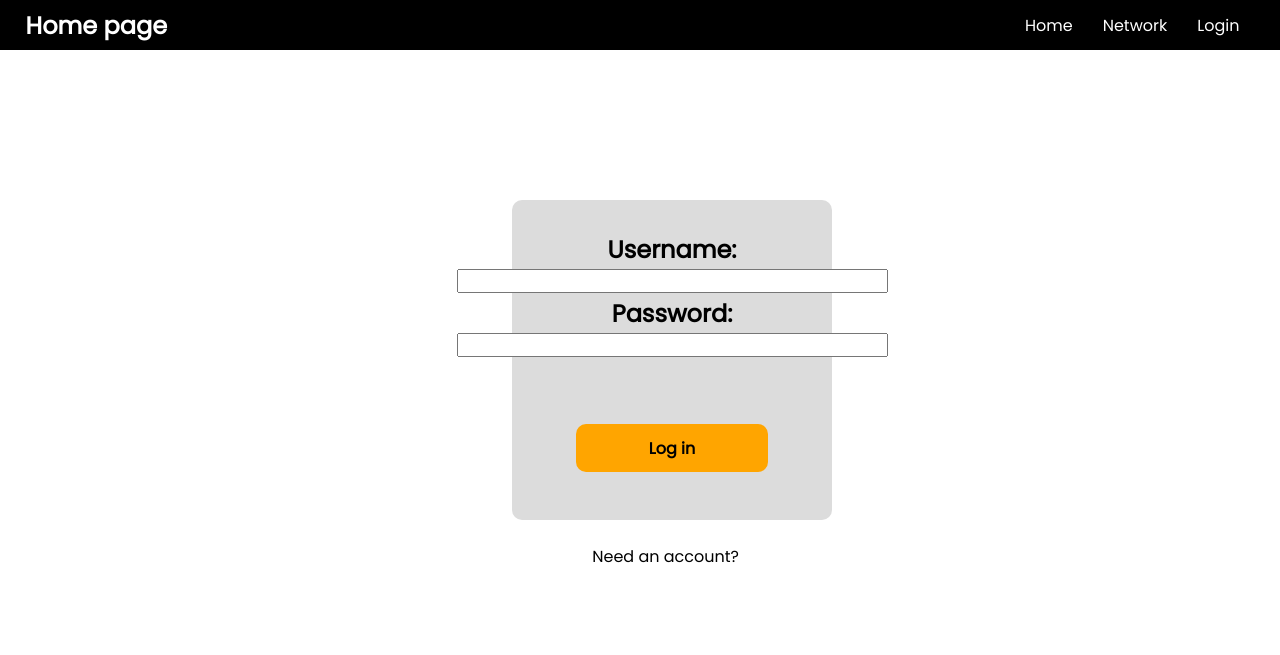
After one commit to tannytech/explore-hacks-2021, a Flask app: page /login in a window 1280 px wide. The commit adds this page. Shown: the top 655 px of the page. Run offline with Flask 2, Linux system fonts and the light colour scheme.

Commit message:
Home + Login pages setup

```diff
--- a/app.py
+++ b/app.py
@@ -1,11 +1,18 @@
-from flask import Flask, template_render
+from flask import Flask, render_template
 app = Flask(__name__)
 
 @app.route('/')
 @app.route('/home')
 def home():
-    return template_render('index.html')
+    return render_template('index.html')
+
+# @app.route('/network')
+# def login():
+#     return render_template('network.html')
+@app.route('/login')
+def login():
+    return render_template('login.html')
 
 
 if __name__ == '__main__':
-    app.run('FLASK_DEBUG=1')
+    app.run(debug=True)
--- /dev/null
+++ b/static/login.css
@@ -0,0 +1,69 @@
+* {
+    margin: 0;
+    padding: 0;
+    font-family: 'Poppins', sans-serif;
+}
+
+div.login-box{
+    background: gainsboro;
+    width: 25%;
+    position: absolute;
+    left: 40%;
+    top: 25%;
+    height: 40%;
+    border-radius: 10px;
+    display: flex;
+    flex-direction: column;
+    align-items: center;
+}
+
+.user-input.username{
+    text-align: center;
+    margin-top: 10%;
+    position: absolute;
+}
+
+.user-input.password{
+    text-align: center;
+    margin-top: 30%;
+    position: absolute;
+}
+
+.sign-in-confirm{
+    background: orange;
+    width: 60%;
+    position: absolute;
+    height: 15%;
+    border-radius: 10px;
+    display: flex;
+    align-items: center;
+    justify-content: center;
+    top: 70%;
+    cursor: pointer;
+    transition: 500ms;
+}
+
+.sign-in-confirm:hover{
+    background:rgb(255, 178, 44);
+}
+
+.no-acc{
+    width: 80%;
+    position: absolute;
+    left: 12%;
+    top: 57%;
+    height: 25%;
+    display: flex;
+    align-items: center;
+    justify-content: center;
+}
+div.no-acc a{
+    display: flex;
+    margin: 15px;
+    transition: 500ms;
+}
+
+div.no-acc a:hover{
+    color: rgb(255, 200, 97);
+
+}
--- /dev/null
+++ b/static/styles.css
@@ -0,0 +1,128 @@
+* {
+    margin: 0;
+    padding: 0;
+    font-family: 'Poppins', sans-serif;
+}
+
+nav{
+    color: white;
+    width: 100%;
+    background: rgb(0, 0, 0);
+    display: flex;
+    align-items: center;
+    position: fixed;
+    height: 50px;
+    z-index: 999;
+    top: 0;
+}
+
+nav h1{
+    margin-left: 2%;
+}
+
+nav ul{
+    position: absolute;
+    display: flex;
+    right: 0;
+    margin-right: 2%;
+}
+
+nav li{
+    list-style: none;
+}
+nav li a{
+    display: flex;
+    margin: 15px;
+    text-decoration: none;
+    color: white;
+    transition: 500ms;
+}
+
+nav li a:hover{
+    color: rgb(255, 166, 0);
+    cursor: pointer;
+}
+
+.intro-box{
+    background: rgb(230, 230, 230);
+    position: absolute;
+    height: 80vh;
+    width: 100%;
+}
+
+
+.btn-sections{
+    position:relative;
+    top: 80vh;
+    margin-top: 25px;
+    width: 100%;
+    height: 0%;
+    display: flex;
+    justify-content: space-evenly;
+}
+
+.home-section{
+    background: rgb(240, 240, 240);
+    width: 30%;
+    height: 50vh;
+    text-align: center;
+    color:rgb(92, 92, 92);
+    display: flex;
+    flex-direction: column;
+    align-items: center;
+    box-shadow: -10px 10px 15px rgba(0,0,0,0.2);
+    margin-top: 25px;
+    border-radius: 5px;
+}
+.home-section h2{
+    margin-top: 15px;
+}
+
+.home-section p {
+    margin-top: 15px;
+    margin-left: 55px;
+    margin-right: 55px;
+}
+
+.btn-link{
+    display: flex;
+    justify-content: center;
+    align-items: center;
+    position: relative;
+    margin-top: 40px;
+    border-radius: 10px;
+    width: 30%;
+    height: 10%;
+    margin-bottom: 25px;
+    cursor: pointer;
+    transition: 500ms;
+    border: gray 2px solid;
+}
+
+.btn-link p{
+    margin: 0;
+}
+
+.btn-link.start{
+    background:rgb(255, 189, 68);
+}
+.btn-link.friends{
+    background:rgb(151, 205, 255);
+}
+
+.btn-link.start:hover{
+    background:rgb(255, 206, 116);
+}
+
+.btn-link.friends:hover{
+    background:rgb(193, 225, 255);
+}
+
+footer{
+    background: rgb(77, 77, 77);
+    position: relative;
+    top: 100vh;
+    width: 100%;
+    height: 400px;
+    color: white;
+}
--- /dev/null
+++ b/templates/login.html
@@ -0,0 +1,41 @@
+<!DOCTYPE html>
+<html lang="en">
+<head>
+    <meta charset="UTF-8">
+    <meta http-equiv="X-UA-Compatible" content="IE=edge">
+    <meta name="viewport" content="width=device-width, initial-scale=1.0">
+    <link rel="stylesheet" type='text/css' href="{{ url_for('static', filename='styles.css') }}">
+    <link rel="stylesheet" type='text/css' href="{{ url_for('static', filename='login.css') }}">
+    <link href="https://fonts.googleapis.com/css2?family=Poppins&display=swap" rel="stylesheet">
+    <title>Login</title>
+</head>
+<body>
+    <nav>
+        <h1>Home page</h1>
+        <ul>
+            <li><a href='/'>Home</a></li>
+            <li><a href='/templates/network.html'>Network</a></li>
+            <li><a href='/templates/login.html'>Login</a></li>
+        </ul>
+    </nav>
+
+    <div class="login-box">
+        <div class='user-input username'>
+            <h2>Username: </h2>
+            <input type='text' size='35'>
+        </div>
+        <div class='user-input password'>
+            <h2>Password: </h2>
+            <input type='password' size='35'>
+        </div>
+
+        <div class="sign-in-confirm">
+            <h4>Log in</h4>
+        </div>
+    </div>
+
+    <div class="no-acc">
+        <a>Need an account?</a>
+    </div>
+</body>
+</html>
--- a/templates/styles.css
+++ /dev/null
@@ -1,3 +0,0 @@
-* {
-
-}
```
Also changed, not shown: templates/index.html (+57 -2 lines), apple_map.jpeg (added).
